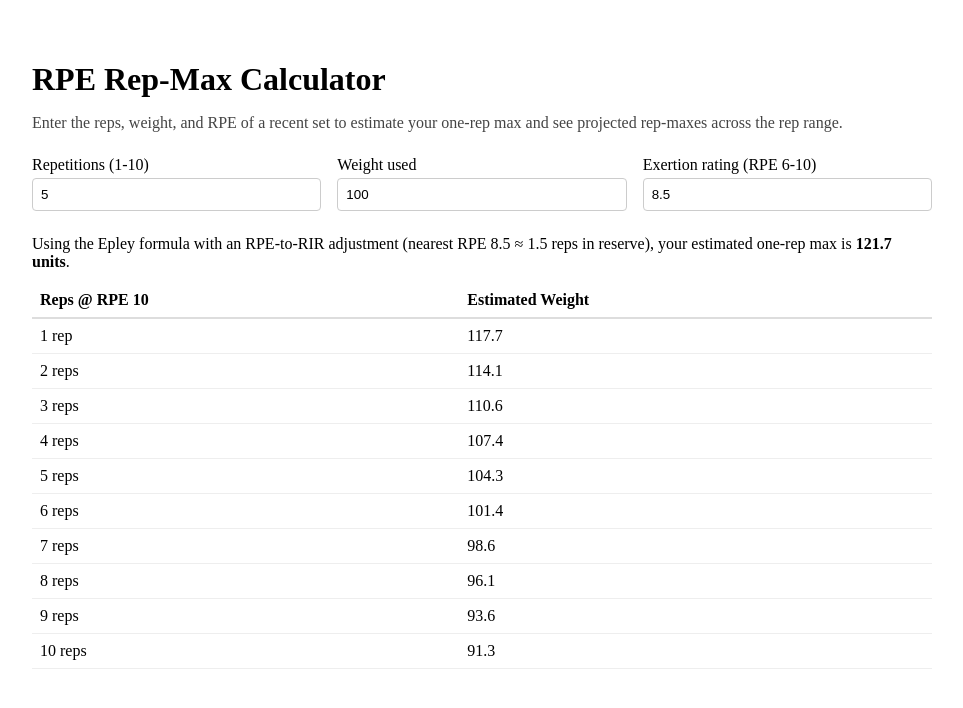
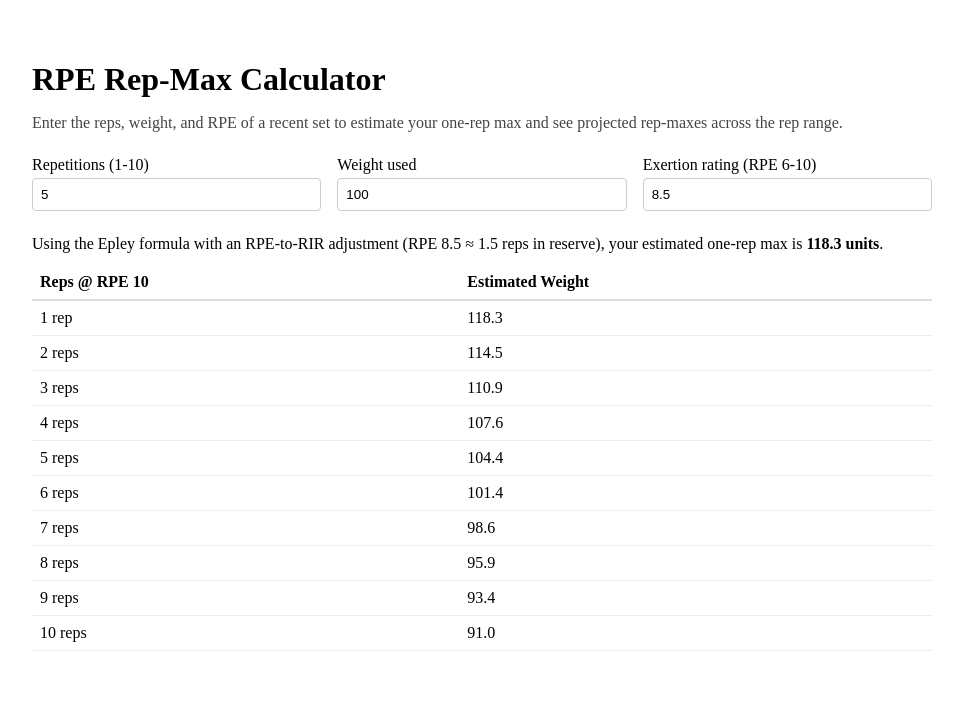
Before and after one commit to ipwnponies/personal-pwa, a Next.js app: page /fitness in a window 1280 px wide. Shown: the top 708 px of the page, without its empty margins (158-1121 px from the left). Built offline with nearby package versions, Linux system fonts and the light colour scheme.

Commit message:
Refine Epley calc and RPE mapping

```diff
--- a/pages/fitness/index.jsx
+++ b/pages/fitness/index.jsx
@@ -12,27 +12,26 @@ const rpeToRirLookup = {
   6: 4,
 };
 
-function getNearestRir(rpe) {
-  const rpeValues = Object.keys(rpeToRirLookup).map(parseFloat);
-  const closestRpe = rpeValues.reduce((prev, current) => {
-    return Math.abs(current - rpe) < Math.abs(prev - rpe) ? current : prev;
-  });
-
-  return { rpe: closestRpe, rir: rpeToRirLookup[closestRpe] };
+function getRirForRpe(rpe) {
+  return { rpe, rir: rpeToRirLookup[rpe] };
 }
 
 function calculateOneRmEpley(weight, reps, rir) {
-  const effectiveReps = reps + rir;
+  const effectiveReps = Math.max(reps + rir - 1, 0);
   return weight * (1 + effectiveReps / 30);
+}
+
+function calculateWeightFromOneRm(oneRm, reps, rir) {
+  const effectiveReps = Math.max(reps + rir - 1, 0);
+  return oneRm / (1 + effectiveReps / 30);
 }
 
 function buildRepMaxTable(estimatedOneRm) {
   return Array.from({ length: 10 }, (_, index) => {
     const repCount = index + 1;
-    const weightAtRpe10 = estimatedOneRm / (1 + repCount / 30);
     return {
       repCount,
-      weight: weightAtRpe10,
+      weight: calculateWeightFromOneRm(estimatedOneRm, repCount, 0),
     };
   });
 }
@@ -59,12 +58,17 @@ export default function FitnessRpeCalculator() {
       return { error: 'Enter an RPE value between 6 and 10.' };
     }
 
-    const { rpe: nearestRpe, rir } = getNearestRir(rpeNum);
+    const { rpe: mappedRpe, rir } = getRirForRpe(rpeNum);
+
+    if (typeof rir !== 'number') {
+      return { error: 'Enter an RPE in 0.5 increments between 6 and 10.' };
+    }
+
     const estimatedOneRm = calculateOneRmEpley(weightNum, repsInt, rir);
     const repMaxes = buildRepMaxTable(estimatedOneRm);
 
     return {
-      nearestRpe,
+      mappedRpe,
       rir,
       estimatedOneRm,
       repMaxes,
@@ -129,9 +133,9 @@ export default function FitnessRpeCalculator() {
       ) : (
         <section>
           <p style={{ marginBottom: '0.75rem' }}>
-            Using the Epley formula with an RPE-to-RIR adjustment (nearest RPE{' '}
-            {calculation.nearestRpe.toFixed(1)} ≈ {calculation.rir.toFixed(1)} reps in reserve),
-            your estimated one-rep max is <strong>{calculation.estimatedOneRm.toFixed(1)} units</strong>.
+            Using the Epley formula with an RPE-to-RIR adjustment (RPE{' '}
+            {calculation.mappedRpe.toFixed(1)} ≈ {calculation.rir.toFixed(1)} reps in reserve), your
+            estimated one-rep max is <strong>{calculation.estimatedOneRm.toFixed(1)} units</strong>.
           </p>
 
           <div style={{ overflowX: 'auto' }}>
```
